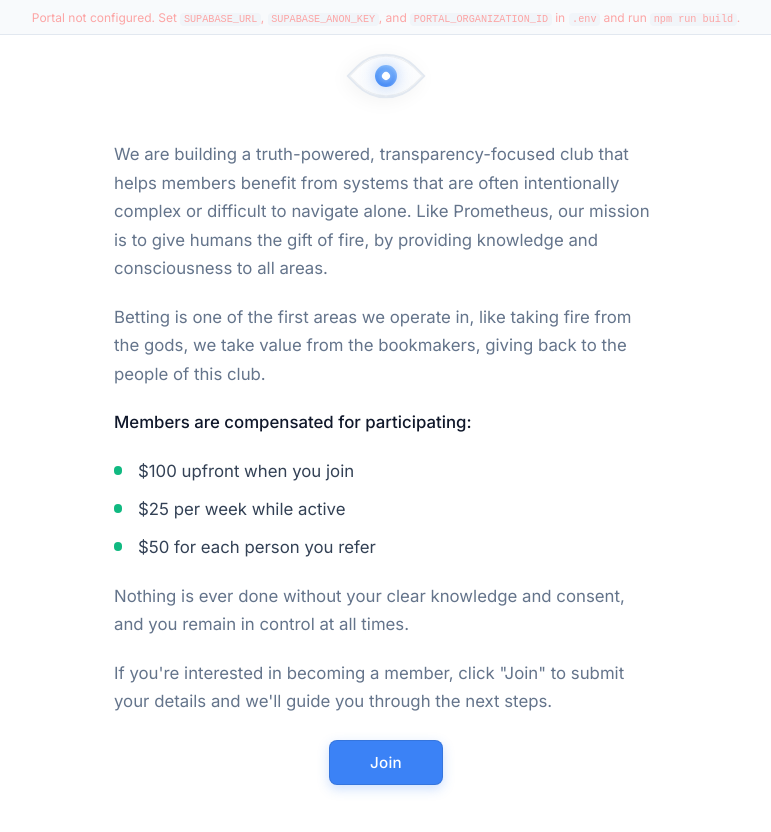
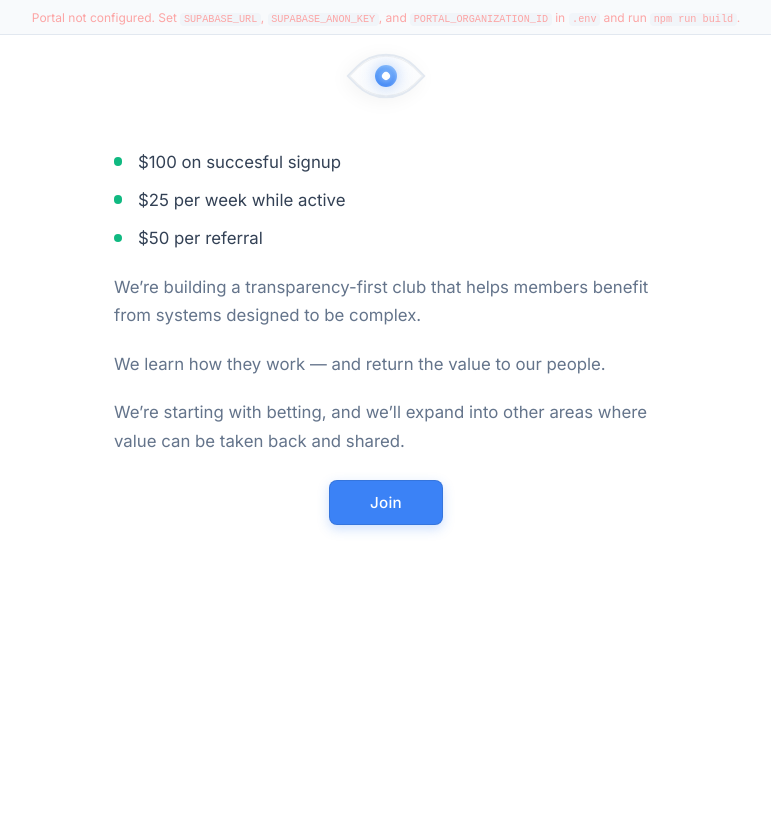
Before and after one commit to LCASH/takeover-portal, a website: page index.html in a window 1280 px wide. Shown: the whole page, without its empty margins (254-1025 px from the left). After the commit the page ends 800 px from the top, so only its background shows below. Drawn offline with nearby package versions, Linux system fonts and the light colour scheme.

Commit message:
Update signup messaging

```diff
--- a/index.html
+++ b/index.html
@@ -1,5 +1,6 @@
 <!DOCTYPE html>
 <html lang="en">
+
 <head>
   <meta charset="UTF-8" />
   <meta name="viewport" content="width=device-width, initial-scale=1.0, viewport-fit=cover" />
@@ -9,9 +10,11 @@
   <link href="https://fonts.googleapis.com/css2?family=Inter:wght@400;500;600&display=swap" rel="stylesheet" />
   <link rel="stylesheet" href="styles.css" />
 </head>
+
 <body>
   <div class="config-banner" id="configBanner" hidden aria-live="polite">
-    Portal not configured. Set <code>SUPABASE_URL</code>, <code>SUPABASE_ANON_KEY</code>, and <code>PORTAL_ORGANIZATION_ID</code> in <code>.env</code> and run <code>npm run build</code>.
+    Portal not configured. Set <code>SUPABASE_URL</code>, <code>SUPABASE_ANON_KEY</code>, and
+    <code>PORTAL_ORGANIZATION_ID</code> in <code>.env</code> and run <code>npm run build</code>.
   </div>
   <div class="screen">
     <!-- Eye + intro + Join: centered, page scrolls when tall -->
@@ -26,16 +29,16 @@
         </div>
         <div class="intro-text" id="introText" hidden aria-live="polite">
           <div class="intro-text-inner">
-          <p>We are building a truth-powered, transparency-focused club that helps members benefit from systems that are often intentionally complex or difficult to navigate alone. Like Prometheus, our mission is to give humans the gift of fire, by providing knowledge and consciousness to all areas.</p>
-          <p>Betting is one of the first areas we operate in, like taking fire from the gods, we take value from the bookmakers, giving back to the people of this club.</p>
-          <p><strong>Members are compensated for participating:</strong></p>
             <ul>
-            <li>$100 upfront when you join</li>
+              <li>$100 on succesful signup</li>
               <li>$25 per week while active</li>
-            <li>$50 for each person you refer</li>
+              <li>$50 per referral</li>
             </ul>
-          <p>Nothing is ever done without your clear knowledge and consent, and you remain in control at all times.</p>
-          <p>If you're interested in becoming a member, click "Join" to submit your details and we'll guide you through the next steps.</p>
+            <p>We’re building a transparency-first club that helps members benefit from systems designed to be complex.
+            </p>
+            <p>We learn how they work — and return the value to our people.</p>
+            <p>We’re starting with betting, and we’ll expand into other areas where value can be taken back and shared.
+            </p>
           </div>
         </div>
         <button type="button" class="join-btn" id="joinBtn" hidden>Join</button>
@@ -62,14 +65,16 @@
               <select name="mobile_country" required aria-label="Country code" title="Country code">
                 <!-- Populated by script from PORTAL_PHONE_COUNTRY_CODES -->
               </select>
-              <input type="tel" name="mobile_number" required autocomplete="tel-national" placeholder="e.g. 403432913" inputmode="numeric" pattern="[0-9\s\-]+" title="Enter number without country code (no leading +)" />
+              <input type="tel" name="mobile_number" required autocomplete="tel-national" placeholder="e.g. 403432913"
+                inputmode="numeric" pattern="[0-9\s\-]+" title="Enter number without country code (no leading +)" />
             </span>
             <small class="mobile-hint">Choose country code, then enter your number without the leading 0</small>
             <small class="mobile-important">We'll send next steps and login details to this number</small>
           </label>
           <label>
             <span>Country</span>
-            <input type="text" name="country" id="countryInput" list="country-list" required placeholder="Type to search..." autocomplete="off" />
+            <input type="text" name="country" id="countryInput" list="country-list" required
+              placeholder="Type to search..." autocomplete="off" />
             <datalist id="country-list"></datalist>
           </label>
           <label>
@@ -94,4 +99,5 @@
   <script src="countries.js"></script>
   <script src="script.js"></script>
 </body>
+
 </html>
```
Lines whose indentation alone changed are shown as unchanged.
